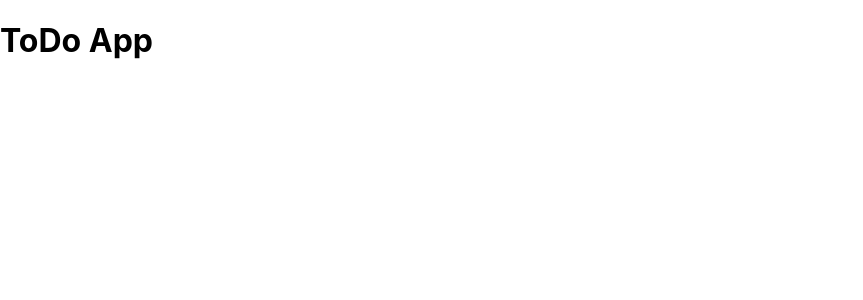
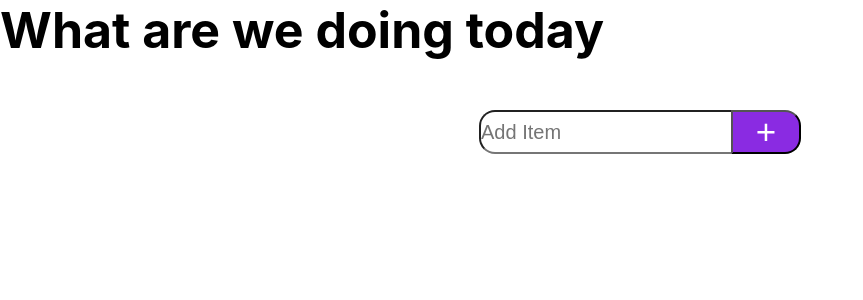
Before and after one commit to devpancho/ToDo-App-Gate, a React (Create React App) app: page / in a window 1280 px wide. Shown: the top 300 px of the page, without its empty margins (0-863 px from the left). Built offline with nearby package versions, Linux system fonts and the light colour scheme.

Commit message:
feat(comp): updated code to view todo items

```diff
--- a/src/App.css
+++ b/src/App.css
@@ -0,0 +1,33 @@
+* {
+    margin: 0;
+    padding: 0;
+
+}
+
+form {
+    margin-top: 50px;
+    display: flex;
+    justify-content: center;
+    align-items: center;
+}
+
+input, button {
+    height: 40px;
+    align-items: center;
+    font-size: 20px;
+}
+
+input {
+    width: 250px;
+    border-radius: 16px 0px 0px 16px;
+    border-right: 0;
+}
+
+button {
+    width: 70px;
+    border-radius: 0px 16px 16px 0px;
+    height: 44px;
+    background-color: blueviolet;
+    color: white;
+    font-size: 35px;
+}
--- a/src/App.js
+++ b/src/App.js
@@ -1,9 +1,24 @@
+import { useState } from 'react';
 import './App.css';
+import Header from './components/header/Header';
+
 
 function App() {
+  const [todo, setTodo] = useState("");
+  const [todos, setTodos] = useState([]);
   return (
+
     <div className="App">
-      <h1> ToDo App</h1>
+
+      <Header/>
+      <form>
+        <input type="text" name = "todo" value={todo} placeholder = "Add Item" onChange={(e) => {setTodo(e.target.value)}} />
+        <button className='add-button'>+</button>
+      </form>
+
+
+
+
     </div>
   );
 }
--- a/src/components/header/Header.css
+++ b/src/components/header/Header.css
@@ -0,0 +1,15 @@
+h1 {
+    color: black;
+    font-size: 50px;
+    display: flex;
+    font-style: normal;
+
+
+}
+
+.header {
+
+    display: flex;
+    flex-direction: column;
+    justify-content: center;
+}
--- a/src/components/header/Header.js
+++ b/src/components/header/Header.js
@@ -1,9 +1,12 @@
 import React from 'react'
+import "./Header.css";
 
-function Header() {
+const Header = () => {
   return (
-    <header> Header</header>
-  )
-}
+    <header>
+      <h1>What are we doing today</h1>
+    </header>
+  );
+};
 
-export default Header
+export default Header;
```
